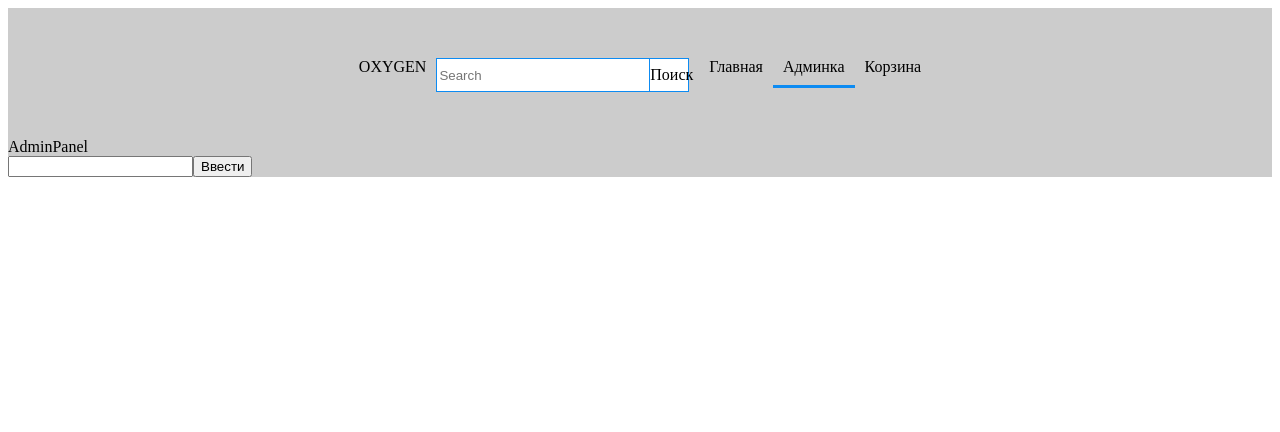
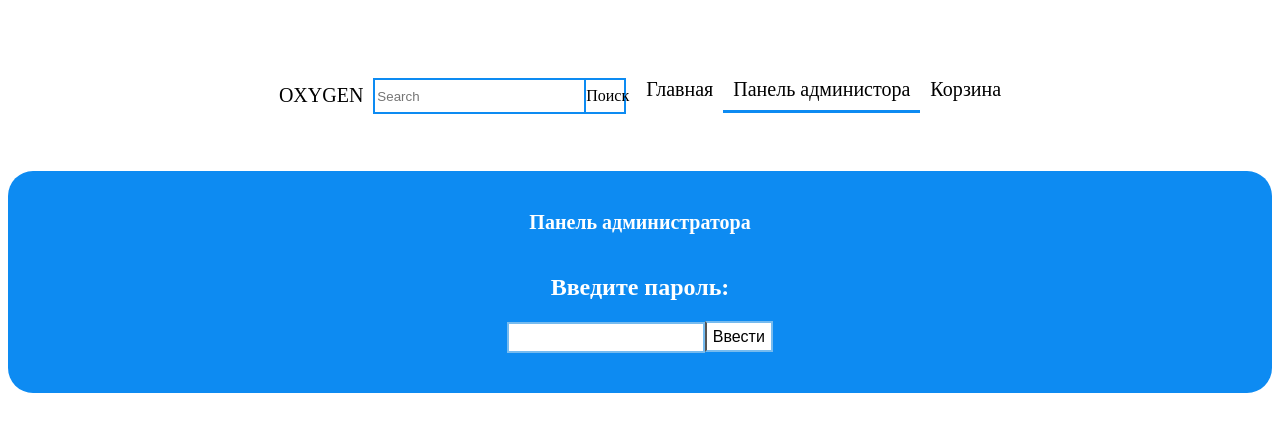
Before and after one commit to KonstantinSh21/Online-store, a Vue app: page /registration in a window 1280 px wide. Shown: the top 432 px of the page. Built offline with nearby package versions, Linux system fonts and the light colour scheme.

Commit message:
¨Финал¨

```diff
--- a/src/App.vue
+++ b/src/App.vue
@@ -9,7 +9,7 @@
         />
 
         <router-link class="nav flex main" to="/">Главная</router-link>
-        <router-link class="nav flex" to="/registration">Админка</router-link>
+        <router-link class="nav flex" to="/registration">Панель администора</router-link>
         <router-link class="nav flex" to="/basket">Корзина</router-link>
 
       </div>
@@ -311,6 +311,9 @@ export default {
 .main{
   margin-left: 10px;
 }
+.name{
+  line-height: 35px;
+}
 .router-link-exact-active{
   border-bottom: 3px solid #0d8bf2;
   transition: 0.2s;
@@ -318,17 +321,18 @@ export default {
 .wrapper-header {
   max-width: 1470px;
   min-width: 100%;
-  background-color: #cccccc;
-  height: 130px;
+  background-color: #ffffff;
+  height: 150px;
 }
 
 .wrapper-nav {
-  padding-top: 50px;
+  padding-top: 70px;
   justify-content: center;
   display: flex;
 }
 
 .nav {
+  font-size: 20px;
   padding-left: 10px;
   padding-right: 10px;
   text-decoration: none;
@@ -343,7 +347,7 @@ export default {
 
 .wrapper-body {
   min-width: 100%;
-  background-color: #cccccc;
+  background-color: #ffffff;
 }
 
 .body {
--- a/src/components/Body/Store/Store.vue
+++ b/src/components/Body/Store/Store.vue
@@ -28,10 +28,14 @@ export default {
   display: block;
   position: relative;
   padding: 40px;
-  background-color: #999;
+  background-color: #0d8bf2;
+  border-radius: 20px;
+  margin-bottom: 150px;
 }
 
 .wrapper-store h1 {
+
+  color: white;
   text-align: center;
 
 }
--- a/src/components/Body/StoreItem/StoreItem.vue
+++ b/src/components/Body/StoreItem/StoreItem.vue
@@ -104,6 +104,7 @@ export default {
 }
 
 .item__img {
+  border-radius: 20px;
   height: 150px;
 }
 
--- a/src/components/Header/ Search/Search.vue
+++ b/src/components/Header/ Search/Search.vue
@@ -25,25 +25,24 @@ export default {
 .wrapper-search input{
   width: 85%;
   height: 30px;
-  border: 1px solid #0d8bf2;
-  /*border-radius: ;*/
+  border: 2px solid #0d8bf2;
 }
-.search{
 
-}
 .btn-search{
   background-color: #fff;
   width: 15%;
   height: 32px;
-  border-top: 1px solid #0d8bf2;
-  border-bottom: 1px solid #0d8bf2;
-  border-right: 1px solid #0d8bf2;
+  border-top: 2px solid #0d8bf2;
+  border-bottom: 2px solid #0d8bf2;
+  border-right: 2px solid #0d8bf2;
   line-height: 32px;
   text-align: center;
+
 }
 
 .btn-search:hover{
   background-color: #216599;
+  color: white;
 }
 
 </style>
--- a/src/components/Header/Nav/AdminPanel.vue
+++ b/src/components/Header/Nav/AdminPanel.vue
@@ -1,23 +1,19 @@
 <template>
   <div class="wrapper_registration">
-    <div>AdminPanel</div>
-    <div v-if="checkDone">
+    <h1 class="item__password">Панель администратора</h1>
+    <div class="item__password_input_btn" v-if="checkDone">
+      <h2>Введите пароль:</h2>
       <input v-model="password" type="text">
       <button @click="checkPassword">Ввести</button>
     </div>
 
     <div v-else>
-      <div>Проверка пройдена</div>
       <div>
         <div>
-          Добавить новый товар:
-        </div>
-
-        <div>
-          <div>
-            Создать новыю катеригию
-          </div>
-          <div>
+          <h2>
+            Добавить новый товар
+          </h2>
+          <div class="create-new-item">
             <button @click="addNewCategoriesOpen">
               <span v-if='nameNewCategories === "" || newName=== "" || newPrice==="" || newImg ===""'>Создать</span>
               <span v-else>Закрыть</span>
@@ -25,18 +21,15 @@
           </div>
         </div>
 
-        <div v-show="addNewCategoriesBool">
-          <div>
-            Какое будет название у ващей новой категории, пожалйстава введите ее на англиском языке
-          </div>
+        <div class="input_group" v-show="addNewCategoriesBool">
           <input v-model="nameNewCategories" placeholder="Название категории">
-          <input v-model="newName" placeholder="Название первого товара">
-          <input v-model="newPrice" placeholder="Цена первого товара">
+          <input v-model="newName" placeholder="Название  товара">
+          <input v-model="newPrice" placeholder="Цена товара">
           <input v-model="newDender" placeholder="Пол">
           <input v-model="newImg" placeholder="Картинка">
 
           <button
-              @click="$emit('addNewCategories', nameNewCategories,  newName, newPrice, newDender, newImg )">
+              @click="$emit('addNewCategories', nameNewCategories,  newName, newPrice, newDender, newImg)">
             Добавить
           </button>
         </div>
@@ -48,6 +41,9 @@
             :stateRedactorItem='stateRedactorItem'
             :deleteItemTransformAdminPanel="deleteItemTransformAdminPanel"
         />
+        <h1>
+          Предсмотр каталога:
+        </h1>
 
         <div class="wrapper-storeItem">
           <div
@@ -144,6 +140,41 @@ export default {
 </script>
 
 <style>
+.wrapper_registration{
+  margin: 0 auto;
+  text-align: center;
+  background-color: #0d8bf2;
+  border-radius: 25px;
+  color: white;
+}
+.item__password{
+  padding-top: 40px;
+  padding-bottom: 20px;
+  font-size: 20px;
+}
+.item__password_input_btn{
+  padding-bottom: 40px;
+}
+.item__password_input_btn input{
+  width: 15%;
+  height: 25px;
+  border: 2px solid #76bbef;
+}
+.item__password_input_btn button{
+  background-color: #fff;
+  height: 31px;
+  border-top: 2px solid #76bbef;
+  border-bottom: 2px solid #76bbef;
+  border-right: 2px solid #76bbef;
+  text-align: center;
+  font-size: 16px;
+}
+
+.item__password_input_btn button:hover{
+  background-color: #216599;
+  color: white;
+}
+
 .wrapper-storeItem {
   position: relative;
   display: flex;
@@ -181,12 +212,21 @@ export default {
 .item__img {
   height: 150px;
 }
+.create-new-item button{
+  background-color: #fff;
+  border: 2px solid #0d8bf2;
+}
+.create-new-item:hover{
+  color: #fff;
+}
 
 .item__name {
+  color: #000;
   padding-top: 10px;
 }
 
 .item__price {
+  color: #000;
   padding-top: 10px;
   font-size: 20px;
   font-weight: bold;
@@ -206,4 +246,8 @@ export default {
   transition: 0.2s;
   border: none;
 }
+
+.input_group{
+  padding: 20px;
+}
 </style>
--- a/src/components/Header/Nav/AdminRedactorItem/AdminRedactorItem.vue
+++ b/src/components/Header/Nav/AdminRedactorItem/AdminRedactorItem.vue
@@ -1,46 +1,50 @@
 <template>
+<div>
   <div class="wrapper_redactor">
-    <div>
-      <span>Название: {{ redactorItem.name }}</span>
+    <div class="wrapper_name">
+      <h3>Название: {{ redactorItem.name }}</h3>
       <input v-model="newName" placeholder="Изменить название..."/>
       <button @click="redactorName">Изменить</button>
+
     </div>
     <div>
-      Имя каталога: {{ redactorItem.catalog }}
+      <h3>Имя каталога: {{ redactorItem.catalog }}</h3>
       <input v-model='newCatalog' placeholder="Изменить каталог..."/>
       <button @click="redactorCatalog">Изменить</button>
     </div>
     <div>
-      Пол: {{ redactorItem.gender }}
+      <h3>Пол: {{ redactorItem.gender }}</h3>
       <input v-model='newGender' placeholder="Изменить пол..."/>
       <button @click="redactorGender">Изменить</button>
     </div>
     <div>
-      Цена: {{ redactorItem.price }}
+      <h3>Цена: {{ redactorItem.price }}</h3>
       <input v-model='newPrice' placeholder="Изменить цену..."/>
       <button @click="redactorPrice">Изменить</button>
     </div>
-    Картинка:
+    <h3>Картинка:</h3>
+
     <img
         class="img"
         :src='redactorItem.img'
     />
-    <div>
-      {{ redactorItem.img }}
+      <div class="img_str">{{ redactorItem.img }}</div>
       <input placeholder="Изменить изображание..." v-model='newImg'/>
       <button @click="redactorImg">Изменить</button>
-    </div>
+
 
     <div>
-      <button @click='redactItemTransform'>
+      <button class="btn_add" @click='redactItemTransform'>
         Добавить изменения на сайт
       </button>
 
-      <button @click="deleteItemTransform(redactorItem)">
+      <button class="btn_del" @click="deleteItemTransform(redactorItem)">
         Удалить этот элемент
       </button>
     </div>
   </div>
+</div>
+
 </template>
 
 <script>
@@ -229,11 +233,26 @@ export default {
   left: 20%;
   top: 70%;
   width: 60%;
-  background-color: #999;
-  height: 60%;
+  background-color: rgba(0,0,0,0.8);
+  padding-bottom: 40px;
 }
-
+.wrapper_name{
+  padding-top: 40px;
+}
 .img {
-  height: 50px;
+  height: 70px;
+}
+/*.img_str{*/
+/*  text-overflow: ellipsis;*/
+/*}*/
+.btn_add{
+  margin: 0 auto;
+  display: block;
+  background-color: #64ea14;
+}
+.btn_del{
+  margin: 0 auto;
+  display: block;
+  background-color: #ff0000;
 }
 </style>
--- a/src/components/Header/Nav/Basket.vue
+++ b/src/components/Header/Nav/Basket.vue
@@ -1,5 +1,9 @@
 <template>
   <div class="wrapper-basket">
+    <h1>
+      Корзина
+    </h1>
+    <div class="flex">
       <div
           v-for="(item, index) in newArrayBacket"
           v-bind:key="index"
@@ -25,6 +29,8 @@
         </div>
       </div>
     </div>
+  </div>
+
 </template>
 
 <script>
@@ -37,6 +43,15 @@ export default {
 </script>
 <style scoped>
 .wrapper-basket {
+  padding: 20px;
+  background-color: #0d8bf2;
+  border-radius: 20px;
+}
+.wrapper-basket h1{
+  text-align: center;
+  color: #fff;
+}
+.flex{
   display: flex;
   flex-wrap: wrap;
   justify-content: center;
@@ -49,13 +64,11 @@ export default {
   margin: 10px;
   height: 320px;
 }
-
 .item__wrapper {
   padding-top: 5px;
   margin: 0 auto;
   text-align: center;
 }
-
 .item__img {
   height: 150px;
 }
@@ -69,7 +82,6 @@ export default {
   font-size: 20px;
   font-weight: bold;
 }
-
 .item__btn {
   width: 100%;
   margin-top: 20px;
```
Also changed, not shown: src/components/Body/WindowAmount/WindowAmount.vue (+77 -53 lines). Lines whose indentation alone changed are shown as unchanged.
